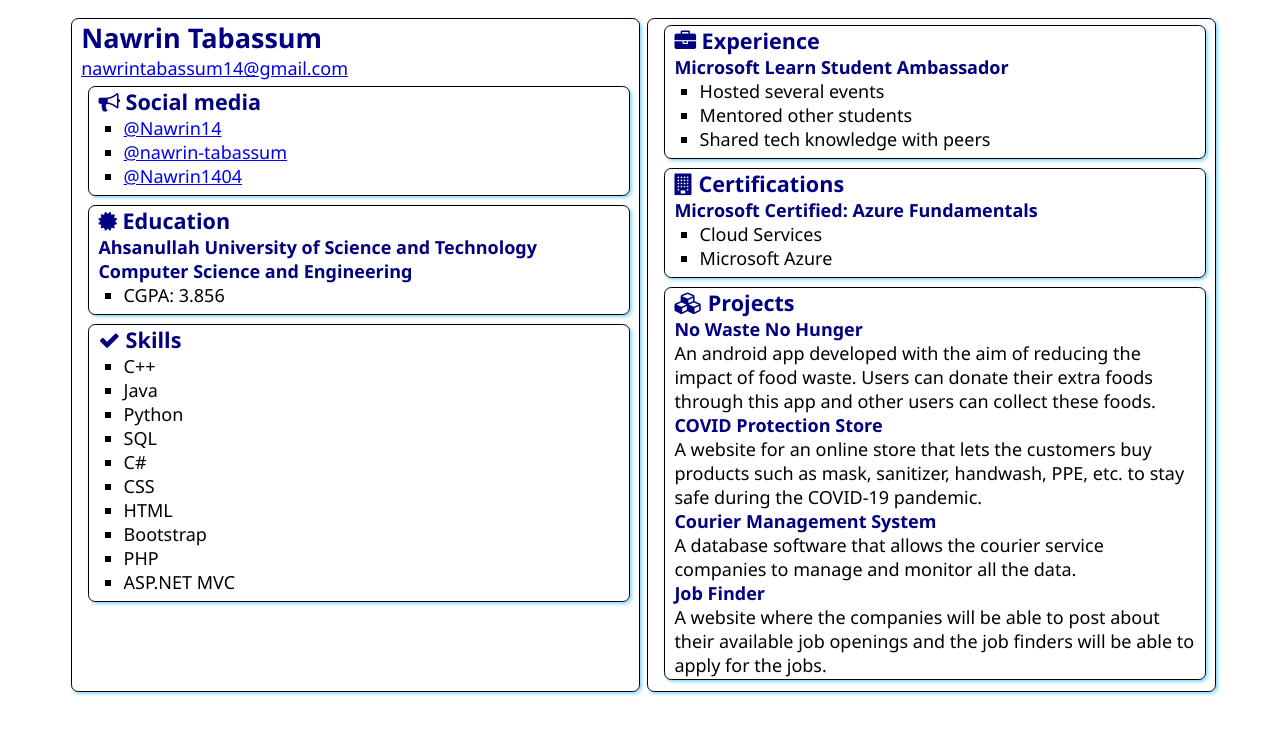
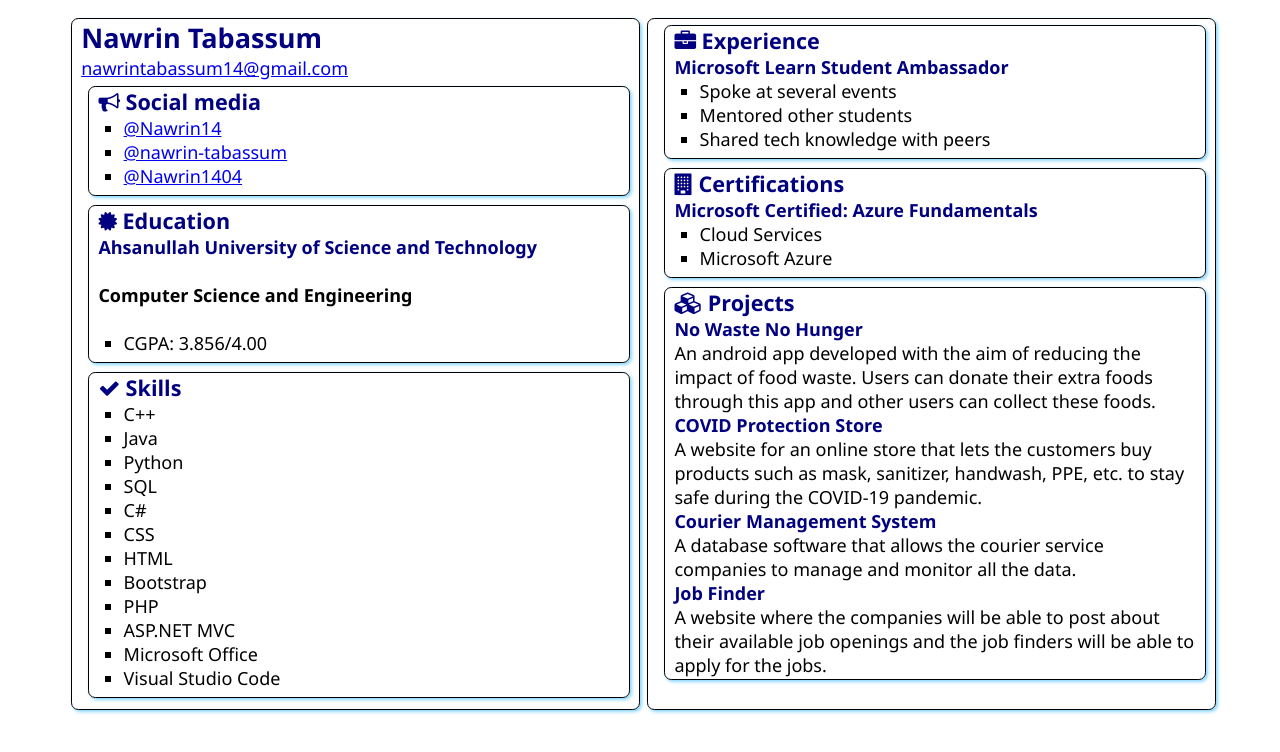
Before and after one commit to Nawrin14/Ambassador-SWA-Pilot, a plain HTML site: page src/index.html in a window 1280 px wide. Drawn offline with Linux system fonts and the light colour scheme.

Commit message:
Info Added

```diff
--- a/src/index.html
+++ b/src/index.html
@@ -34,9 +34,9 @@
                         Education
                     </h2>
                     <h3>Ahsanullah University of Science and Technology</h3>
-                    <h3>Computer Science and Engineering</h3>
+                    <h4>Computer Science and Engineering</h4>
                     <ul>
-                        <li>CGPA: 3.856</li>
+                        <li>CGPA: 3.856/4.00</li>
                     </ul>
                 </div>
             </section>
@@ -57,6 +57,8 @@
                     <li>Bootstrap</li>
                     <li>PHP</li>
                     <li>ASP.NET MVC</li>
+                    <li>Microsoft Office</li>
+                    <li>Visual Studio Code</li>
                 </ul>
             </section>
         </article>
@@ -68,7 +70,7 @@
                 </h2>
                 <h3>Microsoft Learn Student Ambassador</h3>
                 <ul>
-                    <li>Hosted several events</li>
+                    <li>Spoke at several events</li>
                     <li>Mentored other students</li>
                     <li>Shared tech knowledge with peers</li>
                 </ul>
```
